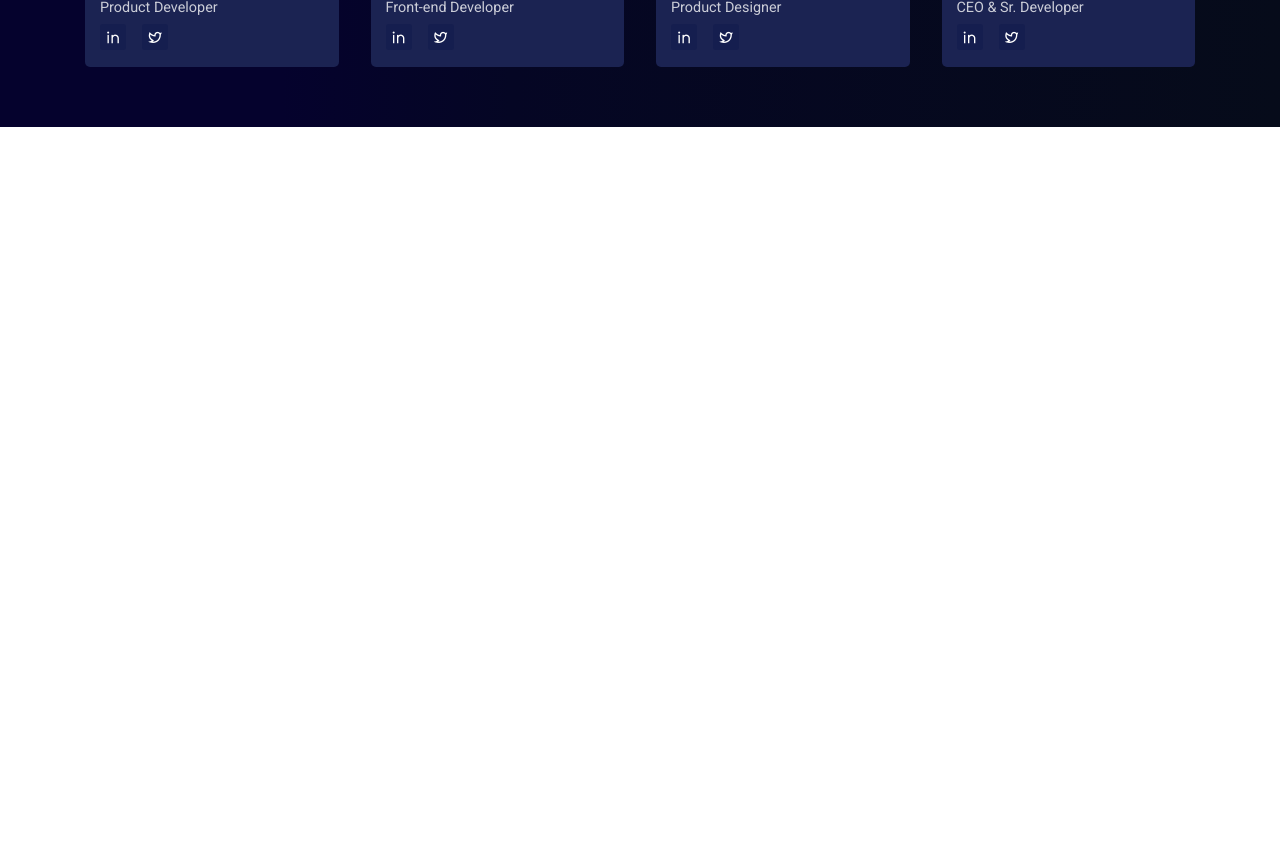
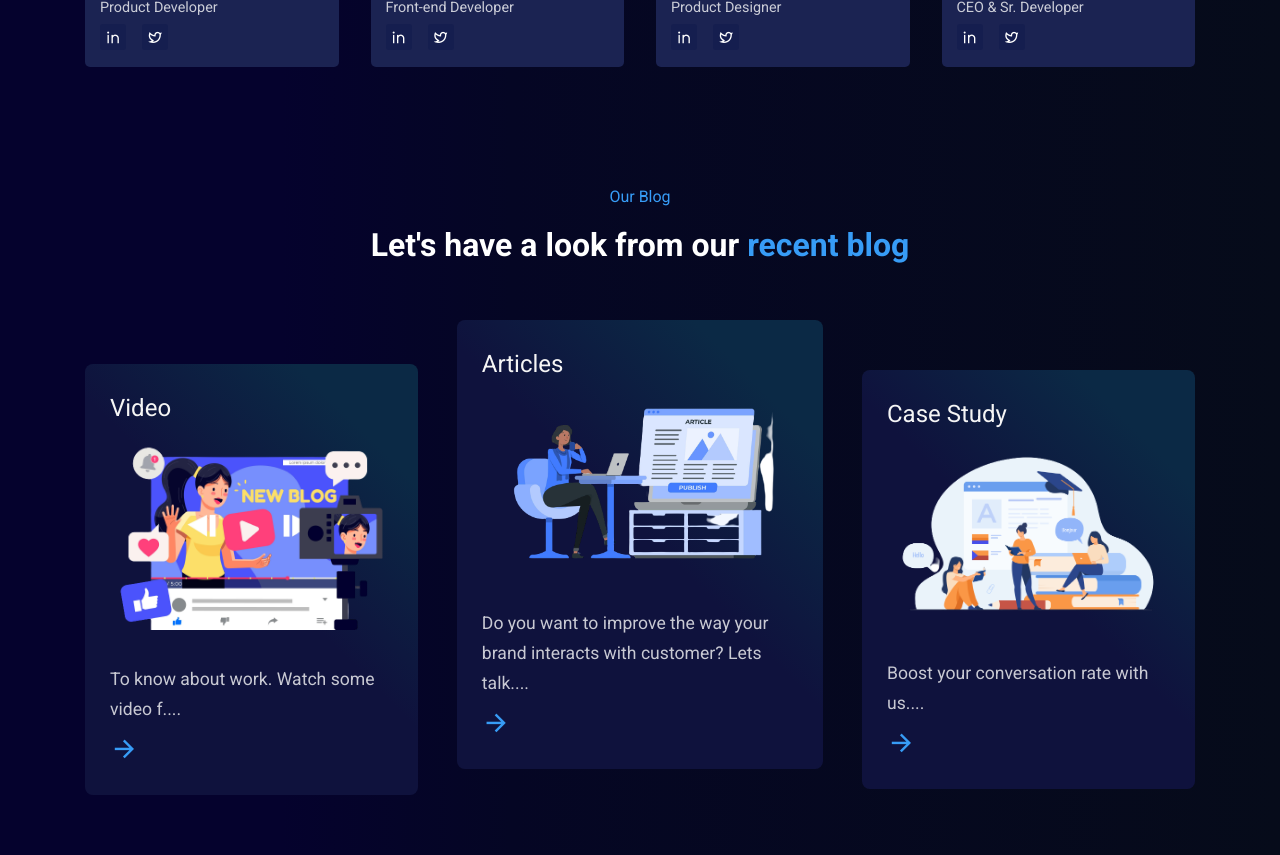
Before and after one commit to 0Mahdi/agency-website, a React (Create React App) app: page / in a window 1280 px wide. Shown: the part 2720-3575 px from the top of the page. Before the commit the page ends 2847 px from the top, so only its background shows below. Built offline with nearby package versions, Linux system fonts and the light colour scheme.

Commit message:
blog section completed

```diff
--- a/src/App.js
+++ b/src/App.js
@@ -1,6 +1,7 @@
 import './App.css';
 import Header from './components/Header/Header';
 import About from './components/UI/About';
+import Blog from './components/UI/Blog';
 import Counter from './components/UI/Counter';
 import Hero from './components/UI/Hero';
 import Services from './components/UI/Services';
@@ -15,6 +16,7 @@ function App() {
       <Services />
       <About />
       <Team />
+      <Blog/>
     </>
   )
 }
--- /dev/null
+++ b/src/components/UI/Blog.jsx
@@ -0,0 +1,66 @@
+import React from 'react'
+import '../../styles/blog.css'
+
+import videoImg from '../../images/video.png';
+import articleImg from '../../images/article.png';
+import caseStudy from '../../images/case-study.png';
+
+const blogData = [
+  {
+    imgUrl: videoImg,
+    title: 'Video',
+    desc: 'To know about work. Watch some video f....',
+    linkUrl: '#'
+  },
+  {
+    imgUrl: articleImg,
+    title: 'Articles',
+    desc: 'Do you want to improve the way your brand interacts with customer? Lets talk....',
+    linkUrl: '#'
+  },
+  {
+    imgUrl: caseStudy,
+    title: 'Case Study',
+    desc: 'Boost your conversation rate with us....',
+    linkUrl: '#'
+  },
+]
+
+const Blog = () => {
+  return (
+    <section>
+      <div className="container">
+        <div className="blog__top-content">
+          <h6 className="subtitle">Our Blog</h6>
+          <h2>
+            Let's have a look from our
+            <span className='highlight'> recent blog</span>
+          </h2>
+        </div>
+
+        <div className="blog__wrapper">
+          {
+            blogData.map((item, index) =>(
+              <div className="blog__item" key={index}>
+                <h3>{item.title}</h3>
+                <div className="blog__img">
+                  <img src={item.imgUrl} alt="" />
+                </div>
+                <p className="description blog__section">
+                  {item.desc}
+                </p>
+                <div>
+                  <a href={item.linkUrl} className="learn__more">
+                    <i class='ri-arrow-right-line'></i>
+                  </a>
+                </div>
+              </div>
+            ))
+          }
+        </div>
+      </div>
+    </section>
+  )
+}
+
+export default Blog
--- /dev/null
+++ b/src/styles/blog.css
@@ -0,0 +1,54 @@
+.blog__top-content {
+    text-align: center;
+    margin-bottom: 100px;
+}
+
+.blog__item{
+    width: 30%;
+    padding: 30px 25px;
+    background: var(--card-bg);
+    border-radius: 0.5rem;
+    cursor: pointer;
+}
+
+.blog__item h3{
+    color: whitesmoke;
+    font-weight: 400;
+    font-size: 1.5rem;
+    margin-bottom: 20px;
+}
+
+.blog__img{
+    margin-bottom: 30px;
+}
+.blog__img img {
+    width: 100%;
+}
+
+.blog__section{
+    font-size: 1.1em;
+    margin-bottom: 10px;
+}
+
+.learn__more i {
+    font-size: 1.8rem;
+    color: var(--primary-color);
+    cursor: pointer;
+}
+
+.blog__wrapper{
+    display: flex;
+    align-items: center;
+    justify-content: space-between;
+}
+
+
+.blog__item:nth-child(2) .blog__img{
+    margin-top: -100px;
+    margin-bottom: -10px;
+}
+
+.blog__item:nth-child(2){
+    width: 33%;
+    margin-top: -70px;
+}
```
